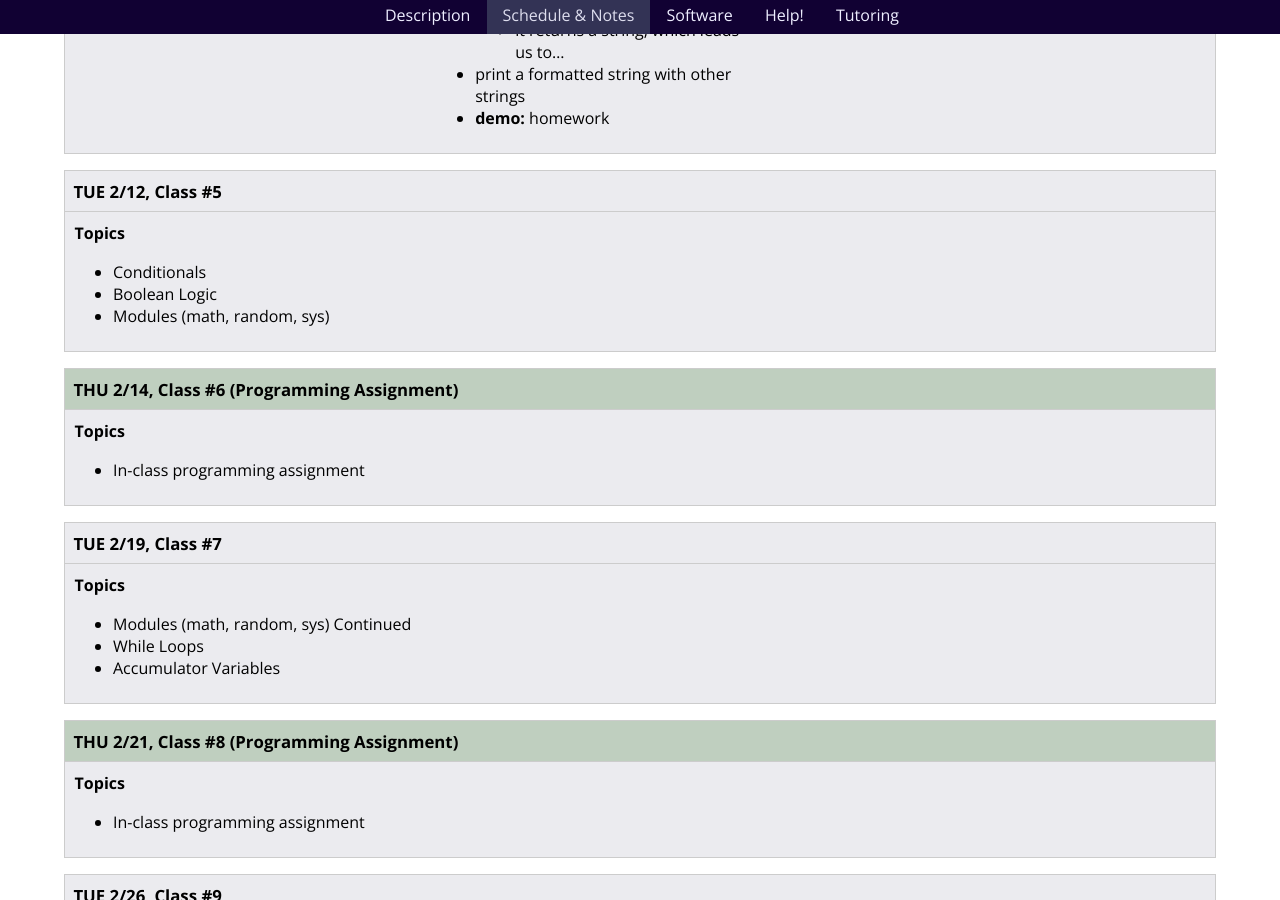
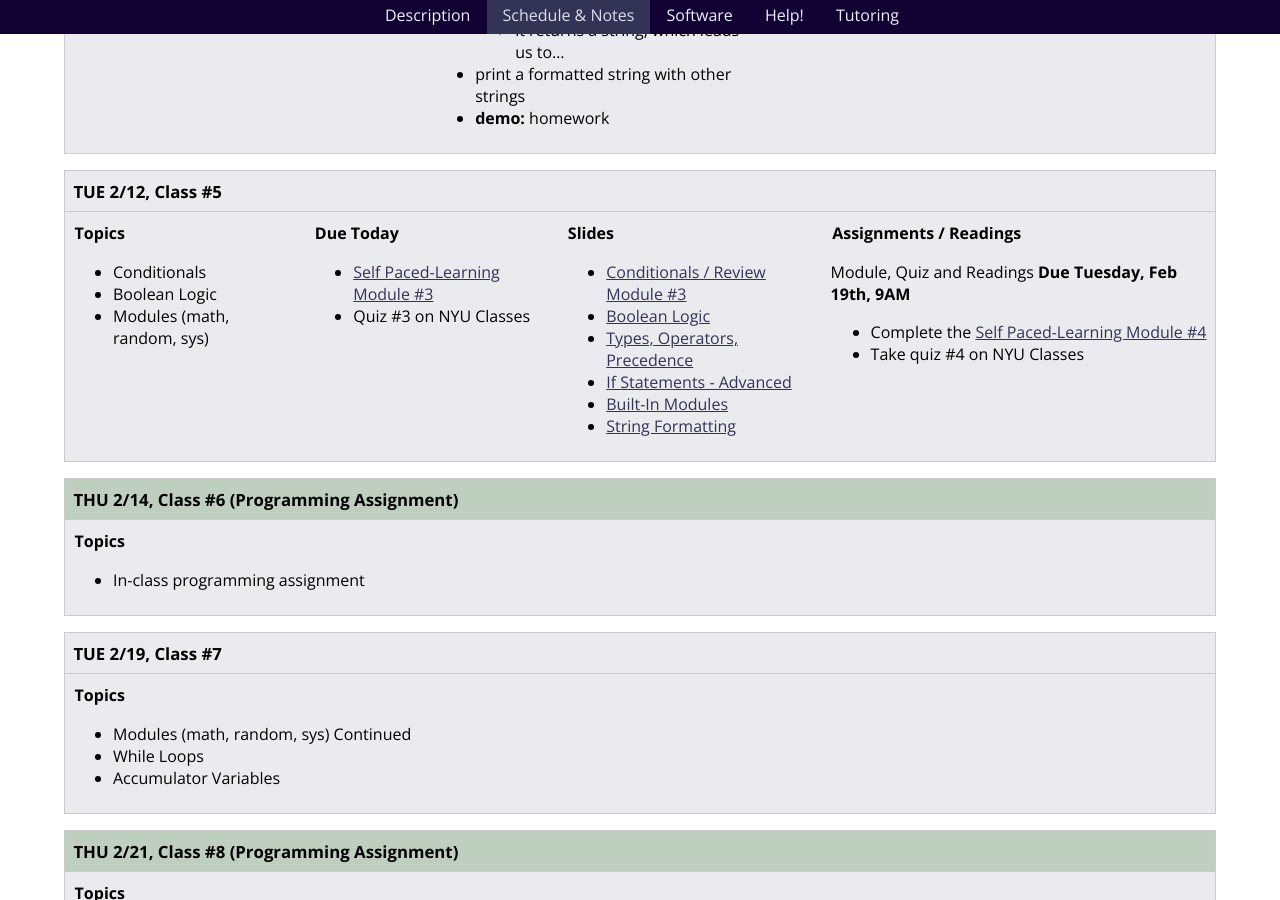
Before and after one commit to foureyes/csci-ua.0002-fall2019-002-008, a Jekyll site: the page built from schedule.markdown, in a window 1280 px wide and 900 px high, scrolled down 2214 px. Built offline with Jekyll 4.4.1, drawn with Linux system fonts in a browser that asks for light colours.

Commit message:
add class 5

```diff
--- a/_includes/classes/05/materials.markdown
+++ b/_includes/classes/05/materials.markdown
@@ -25,7 +25,7 @@
 <article class="assignments" markdown="block">
 ####  Assignments / Readings
 
-Module, Quiz and Readings __Due Tuesday, Feb 13th, 9AM__
+Module, Quiz and Readings __Due Tuesday, Feb 19th, 9AM__
 
 * Complete the [Self Paced-Learning Module #4]({{ site.module4 }})
 * Take quiz #4 on NYU Classes
--- a/schedule.markdown
+++ b/schedule.markdown
@@ -121,7 +121,7 @@ Jump to Class:
 * Boolean Logic
 * Modules (math, random, sys)
 
-</article>{% comment %}{% include classes/05/materials.markdown %}{% endcomment %} </div> </section>
+</article>{% include classes/05/materials.markdown %}</div> </section>
 
 
 <a name="class6"></a><!---------- start --------------->
```
